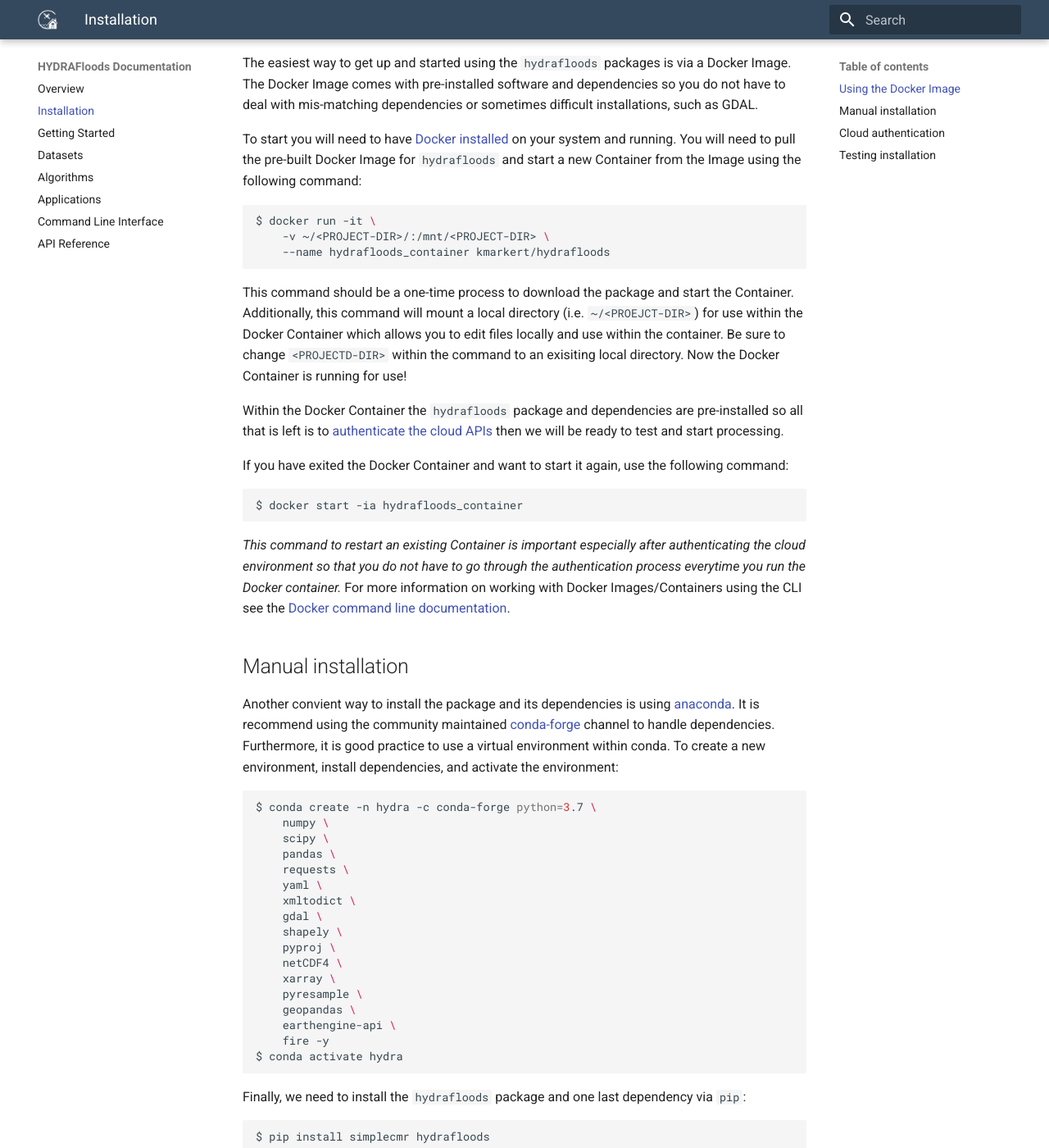
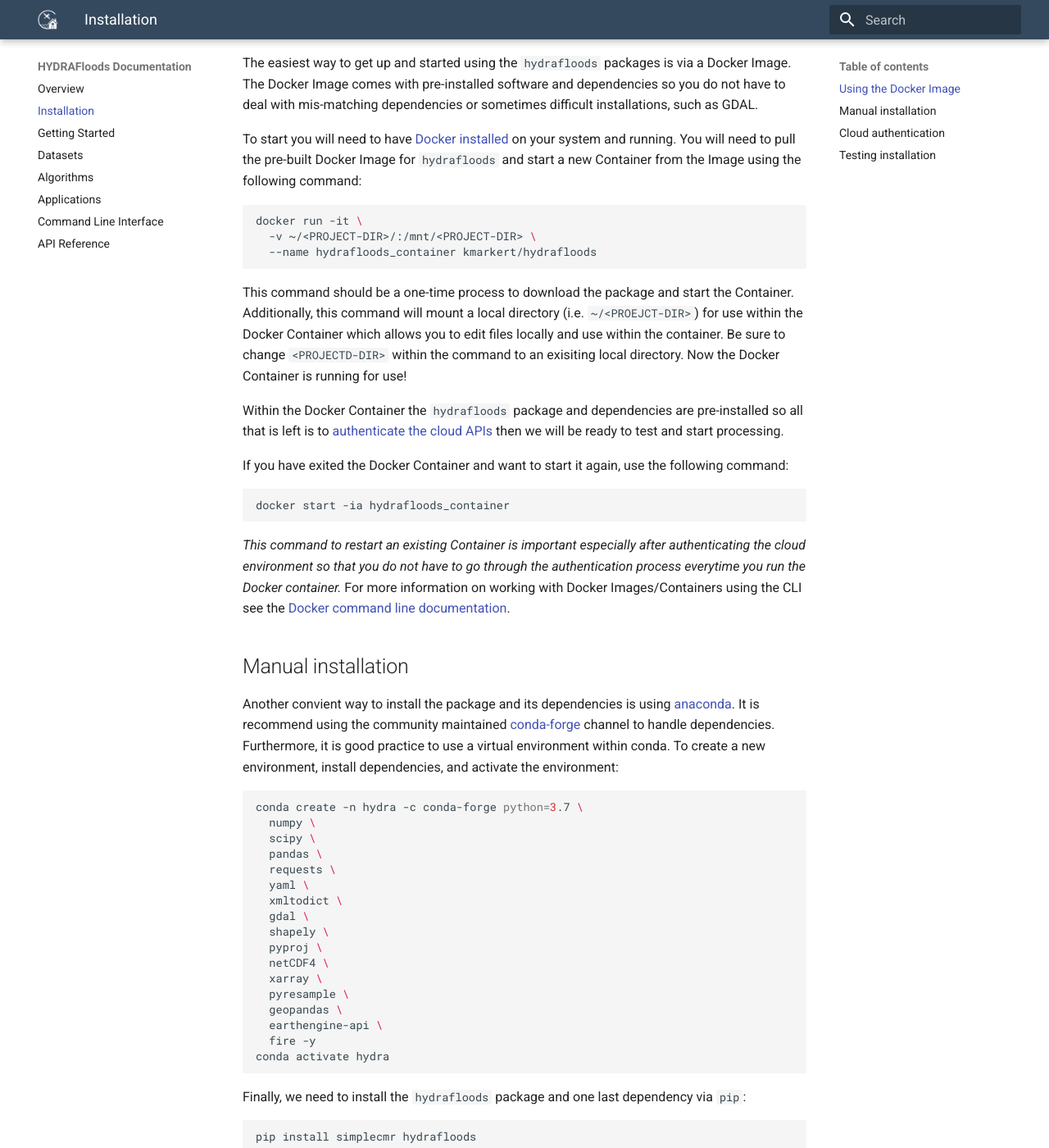
Before and after one commit to Servir-Mekong/hydra-floods, an MkDocs documentation site: the page built from docs/installation.md, in a window 1280 px wide and 1400 px high, scrolled down 309 px. Shown: the whole window at 82% size. Built offline with MkDocs 1.6.1 and Material for MkDocs 9.7.7, drawn with Linux system fonts in a browser that asks for light colours.

Commit message:
removing '$' from bash commands to easily copy commands

````diff
--- a/docs/installation.md
+++ b/docs/installation.md
@@ -9,9 +9,9 @@
 To start you will need to have [Docker installed](https://docs.docker.com/get-docker/) on your system and running. You will need to pull the pre-built Docker Image for `hydrafloods` and start a new Container from the Image using the following command:
 
 ```sh
-$ docker run -it \
-    -v ~/<PROJECT-DIR>/:/mnt/<PROJECT-DIR> \
-    --name hydrafloods_container kmarkert/hydrafloods
+docker run -it \
+  -v ~/<PROJECT-DIR>/:/mnt/<PROJECT-DIR> \
+  --name hydrafloods_container kmarkert/hydrafloods
 ```
 
 This command should be a one-time process to download the package and start the Container. Additionally, this command will mount a local directory (i.e. `~/<PROEJCT-DIR>`) for use within the Docker Container which allows you to edit files locally and use within the container. Be sure to change `<PROJECTD-DIR>` within the command to an exisiting local directory. Now the Docker Container is running for use!
@@ -21,7 +21,7 @@
 If you have exited the Docker Container and want to start it again, use the following command:
 
 ```sh
-$ docker start -ia hydrafloods_container
+docker start -ia hydrafloods_container
 ```
 
 _This command to restart an existing Container is important especially after authenticating the cloud environment so that you do not have to go through the authentication process everytime you run the Docker container._ For more information on working with Docker Images/Containers using the CLI see the [Docker command line documentation](https://docs.docker.com/engine/reference/commandline/cli/).
@@ -31,29 +31,29 @@
 Another convient way to install the package and its dependencies is using [anaconda](https://www.anaconda.com/). It is recommend using the community maintained [conda-forge](https://conda-forge.github.io/) channel to handle dependencies. Furthermore, it is good practice to use a virtual environment within conda. To create a new environment, install dependencies, and activate the environment:
 
 ```sh
-$ conda create -n hydra -c conda-forge python=3.7 \
-    numpy \
-    scipy \
-    pandas \
-    requests \
-    yaml \
-    xmltodict \
-    gdal \
-    shapely \
-    pyproj \
-    netCDF4 \
-    xarray \
-    pyresample \
-    geopandas \
-    earthengine-api \
-    fire -y
-$ conda activate hydra
+conda create -n hydra -c conda-forge python=3.7 \
+  numpy \
+  scipy \
+  pandas \
+  requests \
+  yaml \
+  xmltodict \
+  gdal \
+  shapely \
+  pyproj \
+  netCDF4 \
+  xarray \
+  pyresample \
+  geopandas \
+  earthengine-api \
+  fire -y
+conda activate hydra
 ```
 
 Finally, we need to install the `hydrafloods` package  and one last dependency via `pip`:
 
 ```sh
-$ pip install simplecmr hydrafloods
+pip install simplecmr hydrafloods
 ```
 
 You will now also need to install the [Google Cloud SDK](https://cloud.google.com/sdk/docs/downloads-versioned-archives) to interface to with the Google cloud. Follow the directions provided by the website.
@@ -71,13 +71,13 @@
 To intialize the Google Cloud environment and authenticate using your credentials, run the following command:
 
 ```sh
-$ gcloud init
+gcloud init
 ```
 
 To authenticate the Earth Engine Python API with your credentials, run the following:
 
 ```sh
-$ earthengine authenticate
+earthengine authenticate
 ```
 
 Now we are ready to test our installation!
````
